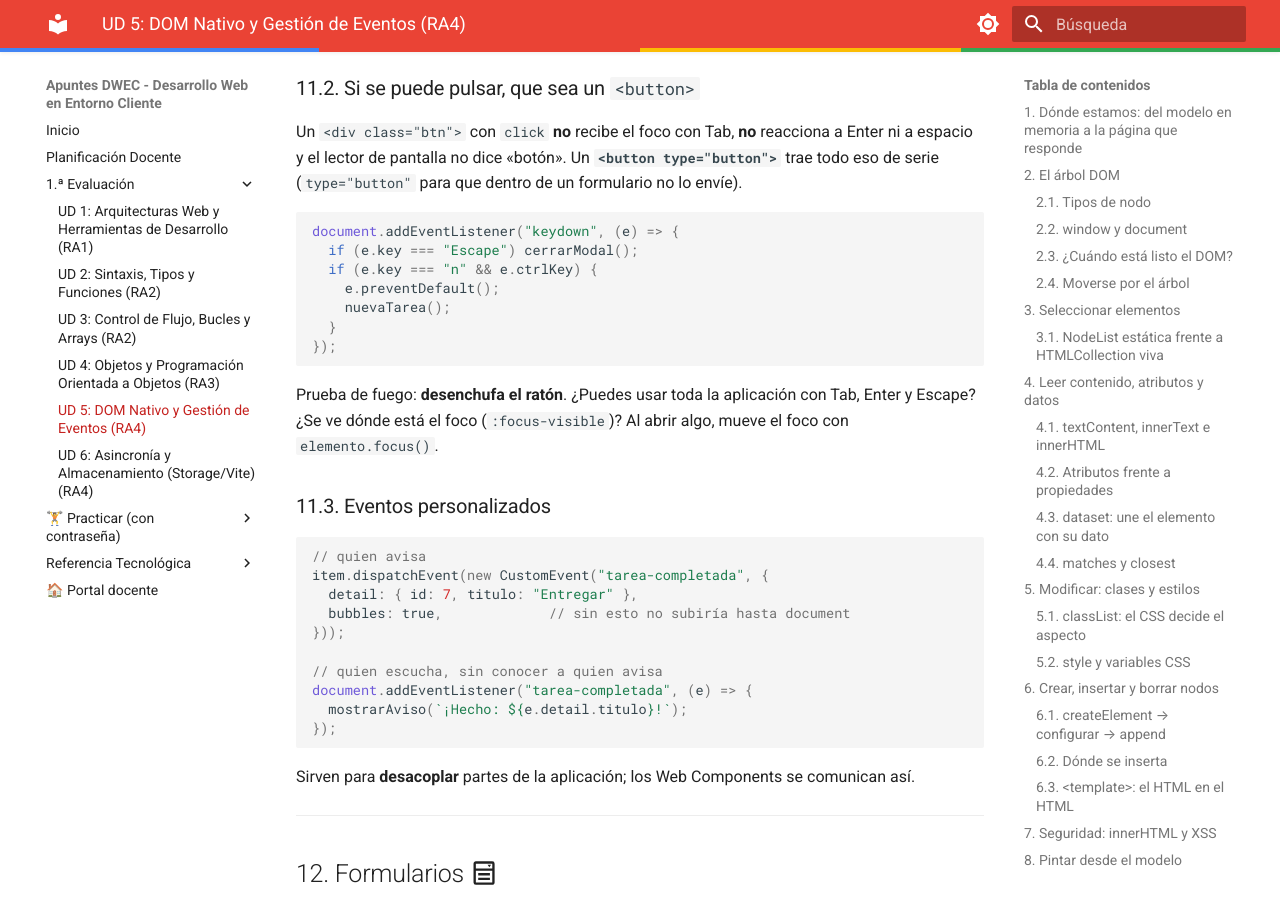
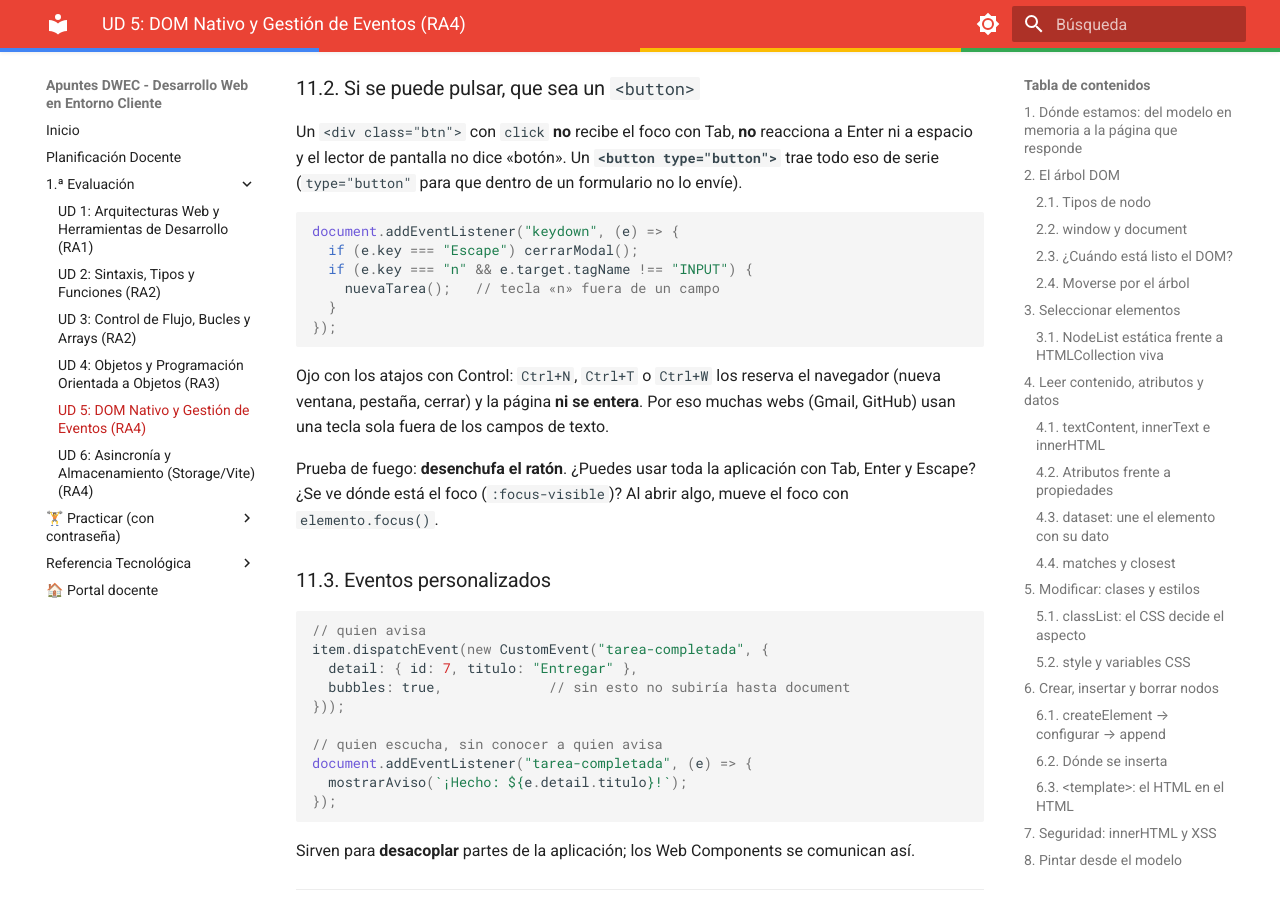
Before and after one commit to jmfiorisies/dwec, an MkDocs documentation site: the page built from docs/unidades/ud05.md, in a window 1280 px wide and 900 px high, scrolled down 16048 px. Built offline with MkDocs 1.6.1 and Material for MkDocs 9.7.7, drawn with Linux system fonts in a browser that asks for light colours.

Commit message:
DWEC UD5: atajo de teclado sin Ctrl+N (el navegador lo reserva) y PDF regenerado
Co-Authored-By: Claude Opus 5.5 <noreply@anthropic.com>

````diff
--- a/docs/unidades/ud05.md
+++ b/docs/unidades/ud05.md
@@ -613,12 +613,13 @@ Un `<div class="btn">` con `click` **no** recibe el foco con Tab, **no** reaccio
 ```javascript
 document.addEventListener("keydown", (e) => {
   if (e.key === "Escape") cerrarModal();
-  if (e.key === "n" && e.ctrlKey) {
-    e.preventDefault();
-    nuevaTarea();
+  if (e.key === "n" && e.target.tagName !== "INPUT") {
+    nuevaTarea();   // tecla «n» fuera de un campo
   }
 });
 ```
+
+Ojo con los atajos con Control: `Ctrl+N`, `Ctrl+T` o `Ctrl+W` los reserva el navegador (nueva ventana, pestaña, cerrar) y la página **ni se entera**. Por eso muchas webs (Gmail, GitHub) usan una tecla sola fuera de los campos de texto.
 
 Prueba de fuego: **desenchufa el ratón**. ¿Puedes usar toda la aplicación con Tab, Enter y Escape? ¿Se ve dónde está el foco (`:focus-visible`)? Al abrir algo, mueve el foco con `elemento.focus()`.
 
````
Also changed, not shown: 1 other file.
